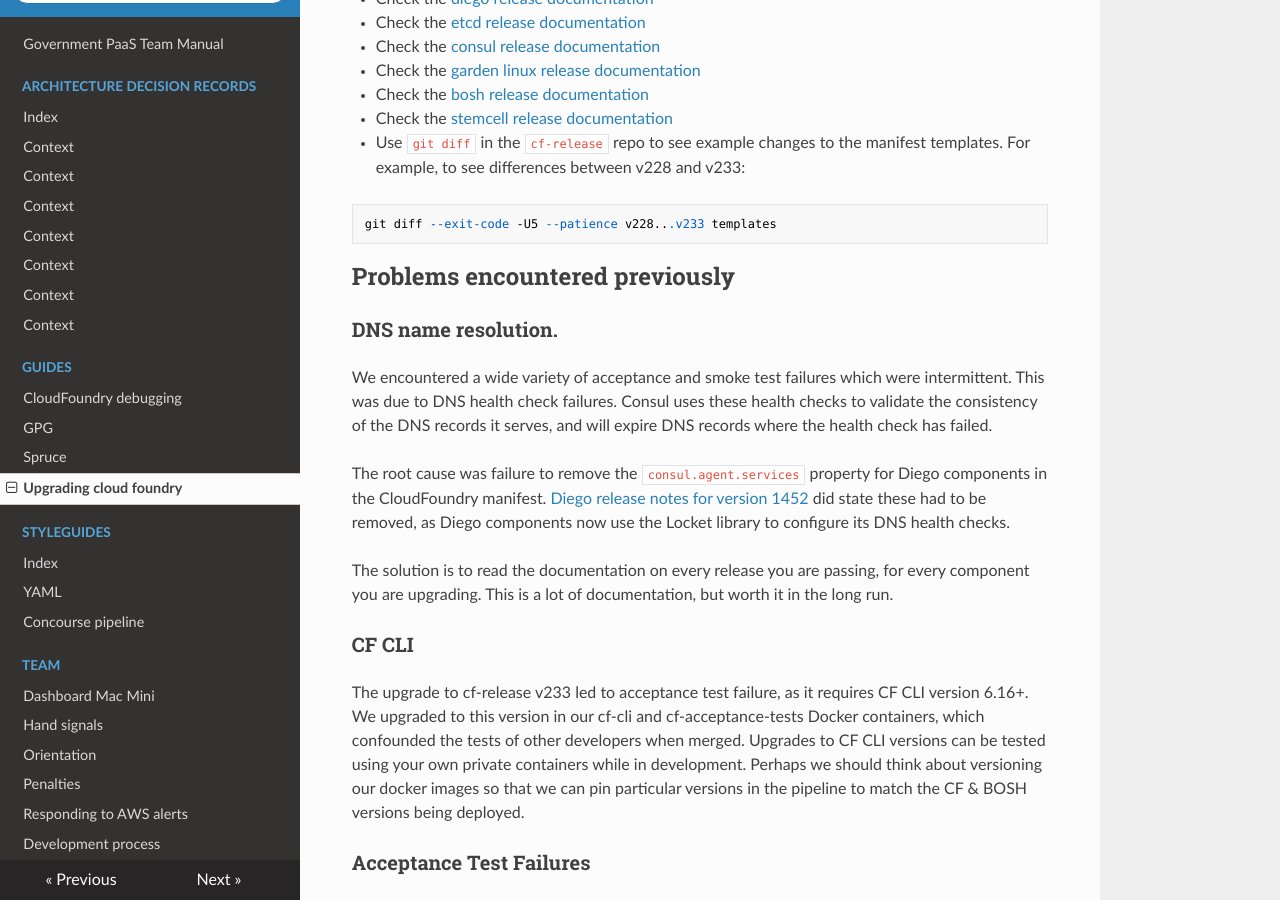
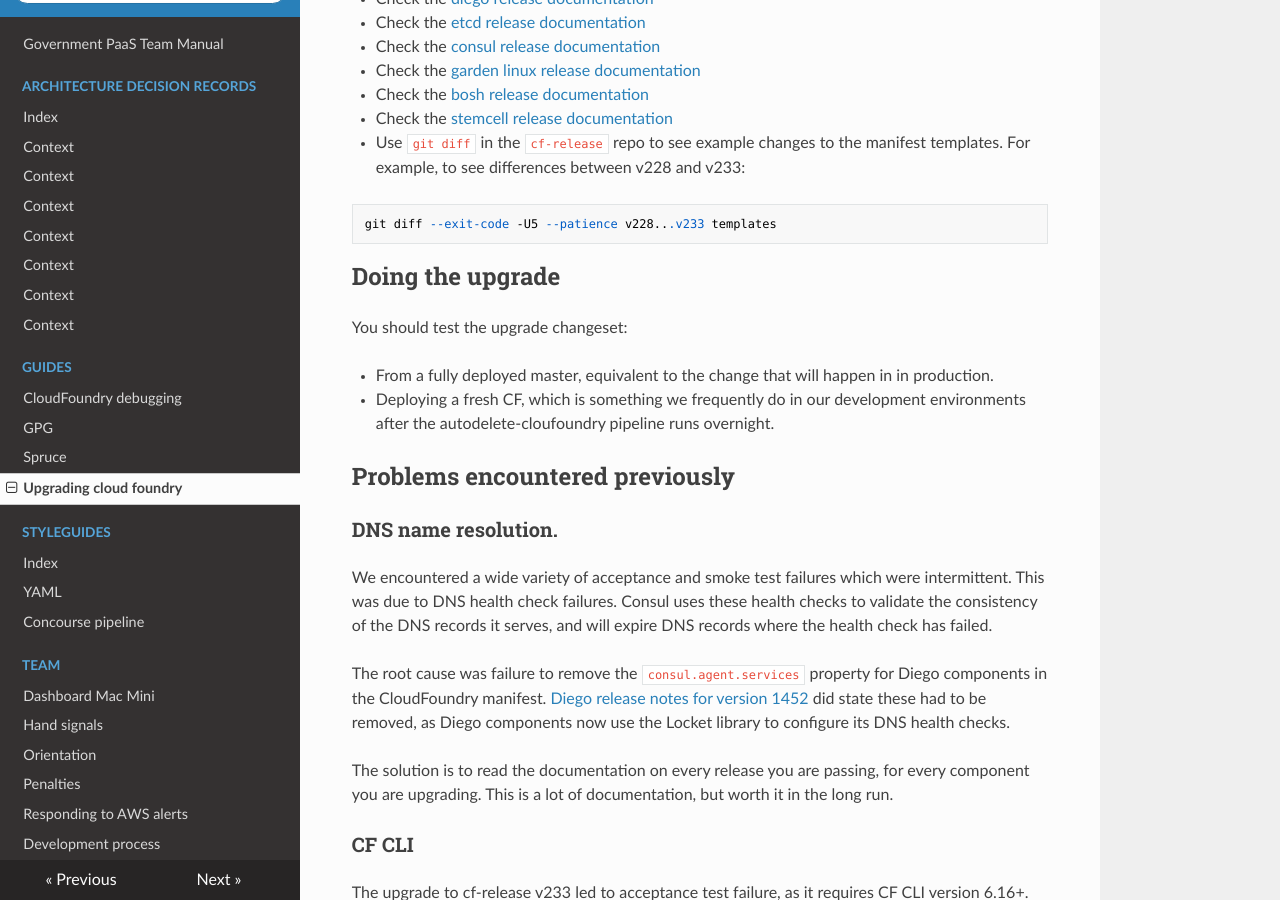
Before and after one commit to alphagov/paas-team-manual, an MkDocs documentation site: the page built from docs/guides/upgrading_cloud_foundry.md, in a window 1280 px wide and 900 px high, scrolled down 504 px. Built offline with MkDocs 1.6.1, drawn with Linux system fonts in a browser that asks for light colours; nearby versions of some CDN libraries.

Commit message:
What testing is required
During the course of a recent story to upgrade concourse we realised that there
are 3 different start points for the upgrade that we could test and the most
important one is starting from current master, as it's closest to what will
happen in prod.

However, our ability to use our development environments to make and test
changes is also important, so we should test what happens after our nightly
autodelete-cloudfoundry pipeline has run.

````diff
--- a/docs/guides/upgrading_cloud_foundry.md
+++ b/docs/guides/upgrading_cloud_foundry.md
@@ -14,6 +14,16 @@
 ```
 git diff --exit-code -U5 --patience v228...v233 templates
 ```
+
+## Doing the upgrade
+
+You should test the upgrade changeset:
+
+* From a fully deployed master, equivalent to the change that will happen in
+  in production.
+* Deploying a fresh CF, which is something we frequently do in our
+  development environments after the autodelete-cloufoundry pipeline
+  runs overnight.
 
 ## Problems encountered previously
 
````
